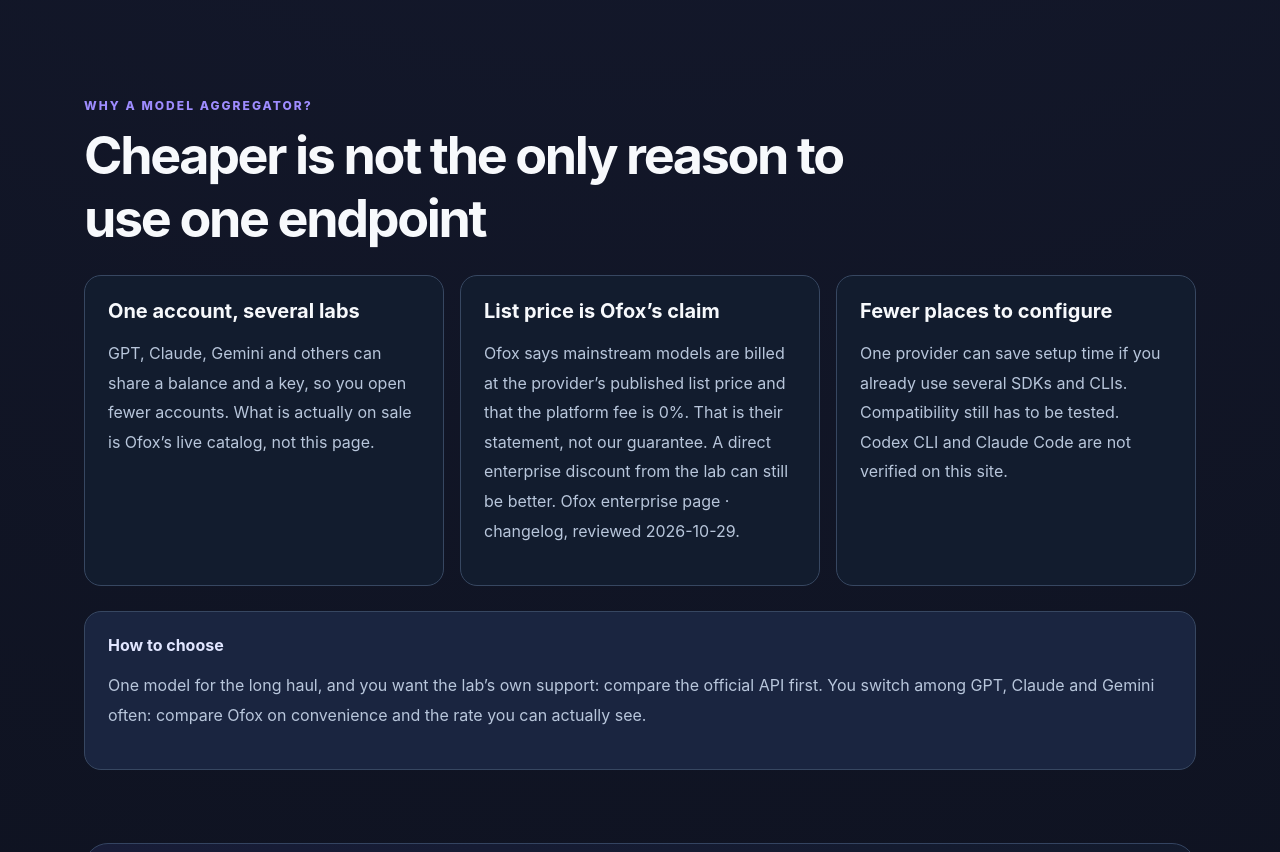
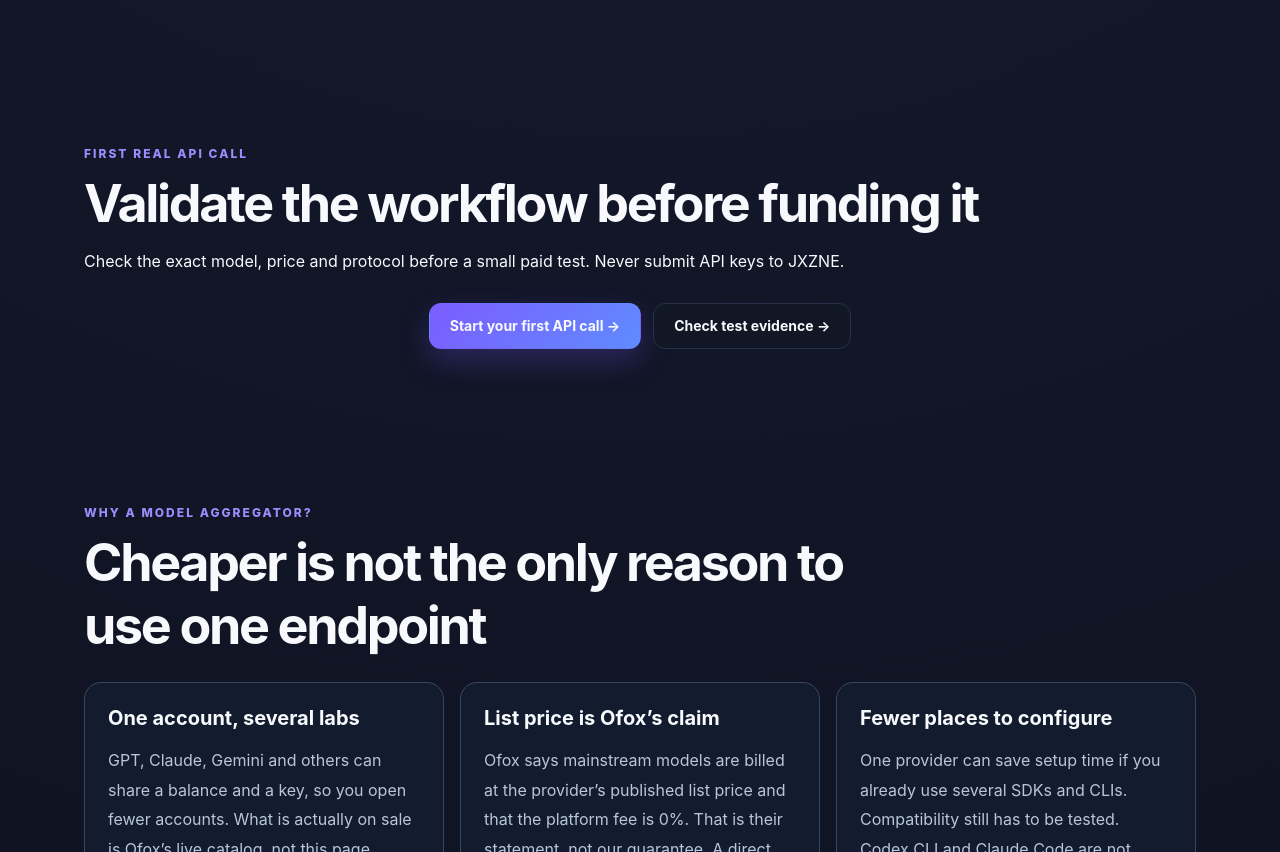
Before and after one commit to mk-kilo/Hugomain, a plain HTML site: page en/developers.html in a window 1280 px wide. Shown: the part 958-1810 px from the top of the page. Drawn offline with Linux system fonts and the light colour scheme; no server answers.

Commit message:
Add clear verified-first-call onboarding CTAs

```diff
--- a/en/developers.html
+++ b/en/developers.html
@@ -54,6 +54,7 @@
     <p class="calc-note">Ofox’s partner page says a referred user’s first top-up can include an extra $3 credit. Ofox pays that credit. It is not taken from referral commission, and JXZNE does not pay it. Eligibility is Ofox’s current rule. <a href="https://ofox.ai/partner" target="_blank" rel="noopener noreferrer">Ofox Partner</a>, reviewed 2026-10-29.</p>
     <p class="calc-note">Chat plans and API bills are explained on <a href="api-pricing.html">API pricing</a>, including the dated Ofox catalog observation. The Chinese section is <a href="../developers.html#subscription-vs-api" hreflang="zh-CN" lang="zh-CN">聊天会员和 API</a>.</p>
   </section>
+<section class="section"><span class="kicker">FIRST REAL API CALL</span><h2>Validate the workflow before funding it</h2><p>Check the exact model, price and protocol before a small paid test. Never submit API keys to JXZNE.</p><div class="hero-actions"><a class="btn btn-primary" href="start-api.html" data-cta="en_first_call_guide">Start your first API call →</a><a class="btn btn-secondary" href="validation.html">Check test evidence →</a></div></section>
 
   <section class="section multi-value" id="why-aggregate">
     <span class="kicker">WHY A MODEL AGGREGATOR?</span>
```
